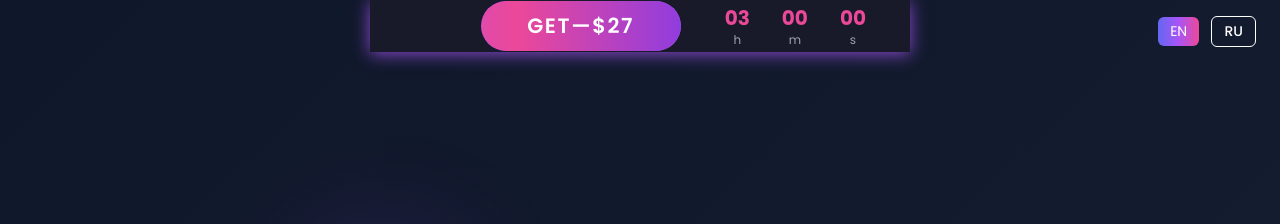
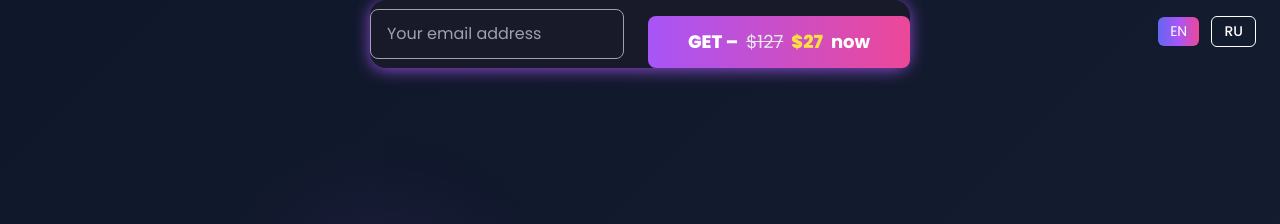
Before and after one commit to akhazau/aiinfluencer, a plain HTML site: page index.html in a window 1280 px wide. Shown: the top 224 px of the page. Drawn offline with nearby package versions, Linux system fonts and the light colour scheme.

Commit message:
Refactor sticky lead block in index.html by replacing the existing structure with a new design that enhances user engagement. Update form layout, button styles, and remove the timer for a cleaner appearance while maintaining functionality.

```diff
--- a/index.html
+++ b/index.html
@@ -358,30 +358,18 @@
                       </div>
                     </div>
 
-                    <!-- Email form (sticky lead block, минимализм) -->
-                    <div class="max-w-md sticky top-0 z-50 transition-all duration-300" id="sticky-lead-block">
-                      <form id="lead-form" class="mb-4 flex flex-col sm:flex-row gap-2 items-center">
-                        <input type="email" required placeholder="Please enter your email address." name="email" class="gradient-border-input flex-grow" id="lead-email">
-                        <button type="submit" class="animated-gradient-btn" id="lead-btn">
-                          <span>GET—$27</span>
+                    <!-- Новый sticky lead блок -->
+                    <section id="sticky-lead-block" class="max-w-md bg-[#232733] rounded-2xl p-6 shadow-2xl mb-4">
+                      <form id="lead-form" class="space-y-4">
+                        <input type="email" required placeholder="Your email address" name="email" class="w-full px-4 py-3 rounded-lg bg-transparent border border-gray-400 text-white placeholder-gray-400 focus:outline-none focus:border-purple-400 transition" />
+                        <button type="submit" class="w-full bg-gradient-to-r from-purple-500 to-pink-500 text-white font-extrabold py-3 px-6 rounded-lg text-lg flex items-center justify-center gap-2 hover:opacity-90 transition-all">
+                          <span>GET –</span>
+                          <span class="line-through text-gray-200 font-normal">$127</span>
+                          <span class="text-yellow-300">$27</span>
+                          <span class="font-bold text-white">now</span>
                         </button>
-                        <!-- Таймер, скрыт по умолчанию, будет показан в sticky -->
-                        <div class="flex gap-2 ml-2" id="lead-timer" style="display:none;">
-                          <div class="timer-block px-3 py-1 rounded text-center">
-                            <div id="hours" class="text-xl font-bold text-pink-500">03</div>
-                            <div class="text-xs text-gray-400">h</div>
-                          </div>
-                          <div class="timer-block px-3 py-1 rounded text-center">
-                            <div id="minutes" class="text-xl font-bold text-pink-500">00</div>
-                            <div class="text-xs text-gray-400">m</div>
-                          </div>
-                          <div class="timer-block px-3 py-1 rounded text-center">
-                            <div id="seconds" class="text-xl font-bold text-pink-500">00</div>
-                            <div class="text-xs text-gray-400">s</div>
-                          </div>
-                        </div>
                       </form>
-                    </div>
+                    </section>
                     <!-- live viewers теперь вне sticky блока -->
                     <div class="live-viewers" id="live-viewers-row">
                       <span class="live-dot"></span>
@@ -733,19 +721,6 @@
         </div>
     </div>
 
-    <!-- Новый блок формы в стиле "Get Early Access" -->
-    <section id="sticky-lead-block" class="max-w-md mx-auto mt-12 bg-[#232733] rounded-2xl p-6 shadow-2xl">
-      <form id="lead-form" class="space-y-4">
-        <input type="email" required placeholder="Your email address" name="email" class="w-full px-4 py-3 rounded-lg bg-transparent border border-gray-400 text-white placeholder-gray-400 focus:outline-none focus:border-purple-400 transition" />
-        <button type="submit" class="w-full bg-gradient-to-r from-purple-500 to-pink-500 text-white font-extrabold py-3 px-6 rounded-lg text-lg flex items-center justify-center gap-2 hover:opacity-90 transition-all">
-          <span>GET –</span>
-          <span class="line-through text-gray-200 font-normal">$127</span>
-          <span class="text-yellow-300">$27</span>
-          <span class="font-bold text-white">now</span>
-        </button>
-      </form>
-    </section>
-
     <script>
         window.addEventListener('error', function(e) {
             console.error('Глобальная ошибка JS:', e.message, e);
```
